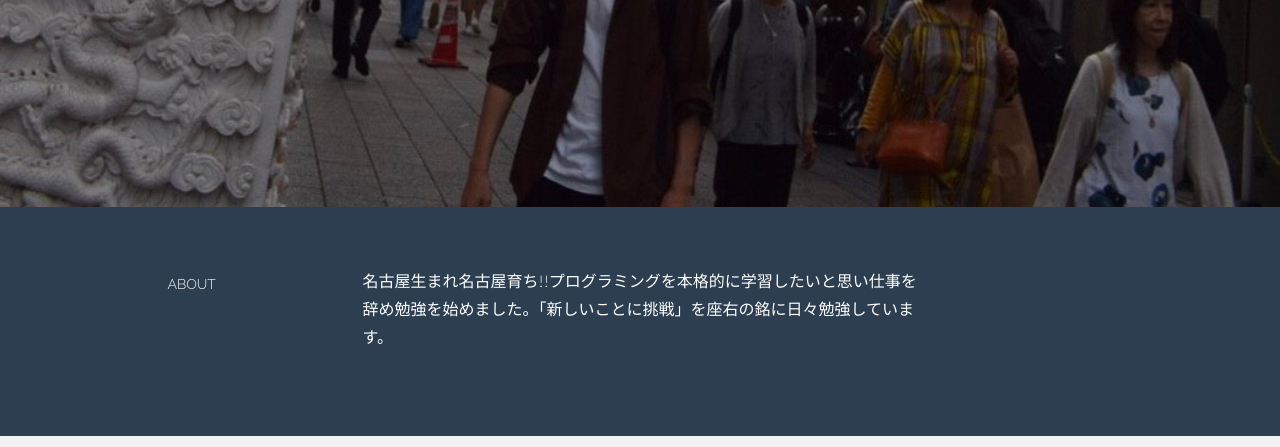
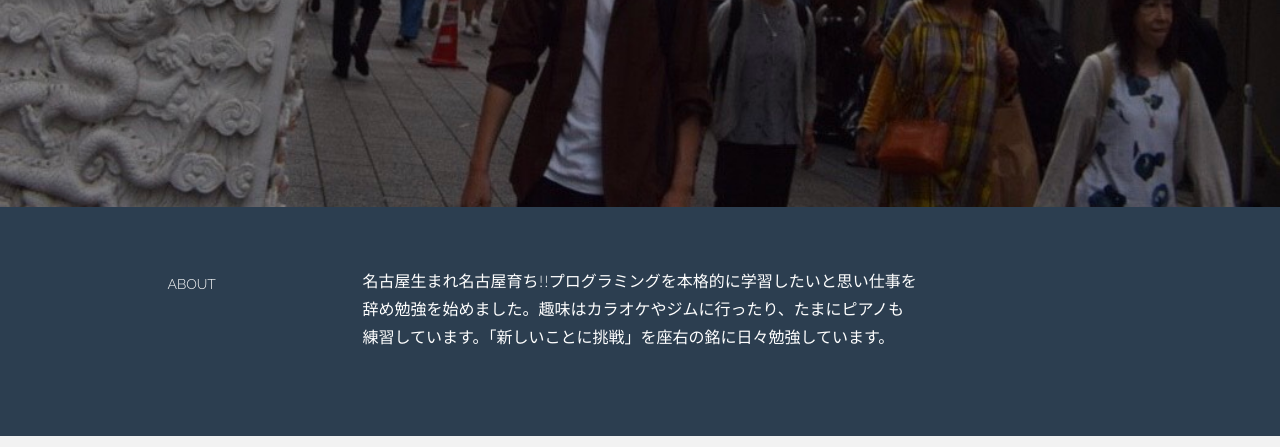
Before and after one commit to kimkim0814/t.kim-portfolio, a plain HTML site: page index.html in a window 1280 px wide. Shown: the part 353-800 px from the top of the page. Drawn offline with Linux system fonts and the light colour scheme.

Commit message:
Update index.html

```diff
--- a/index.html
+++ b/index.html
@@ -85,7 +85,7 @@
             <h5>ABOUT</h5>
           </div>
           <div class="col-lg-6">
-            <p>名古屋生まれ名古屋育ち!!プログラミングを本格的に学習したいと思い仕事を辞め勉強を始めました。「新しいことに挑戦」を座右の銘に日々勉強しています。</p>
+            <p>名古屋生まれ名古屋育ち!!プログラミングを本格的に学習したいと思い仕事を辞め勉強を始めました。趣味はカラオケやジムに行ったり、たまにピアノも練習しています。「新しいことに挑戦」を座右の銘に日々勉強しています。</p>
           </div>
           <div class="col-lg-3">
             <!-- <p><a href="#"><i class="icon-file"></i></a>
```
